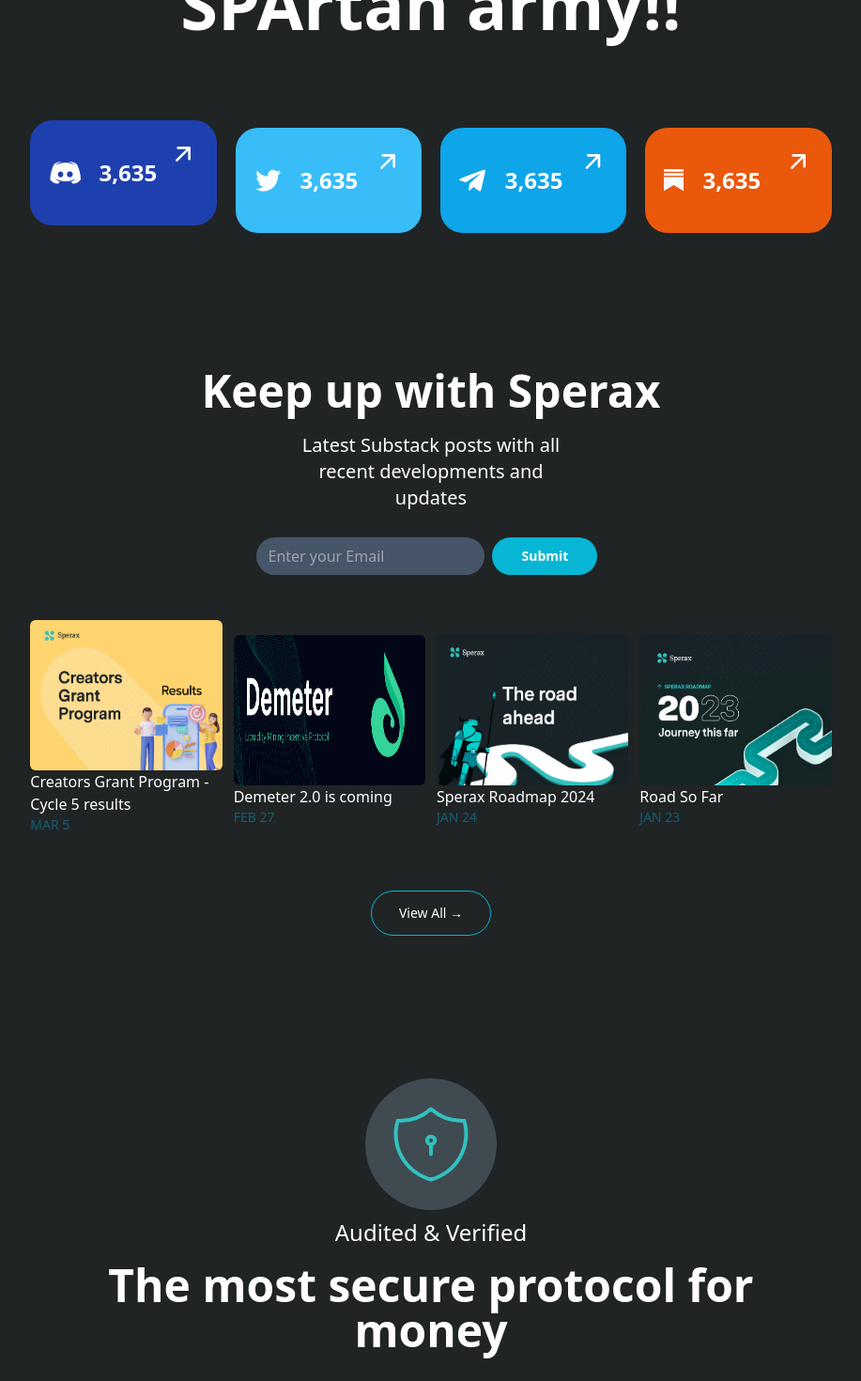
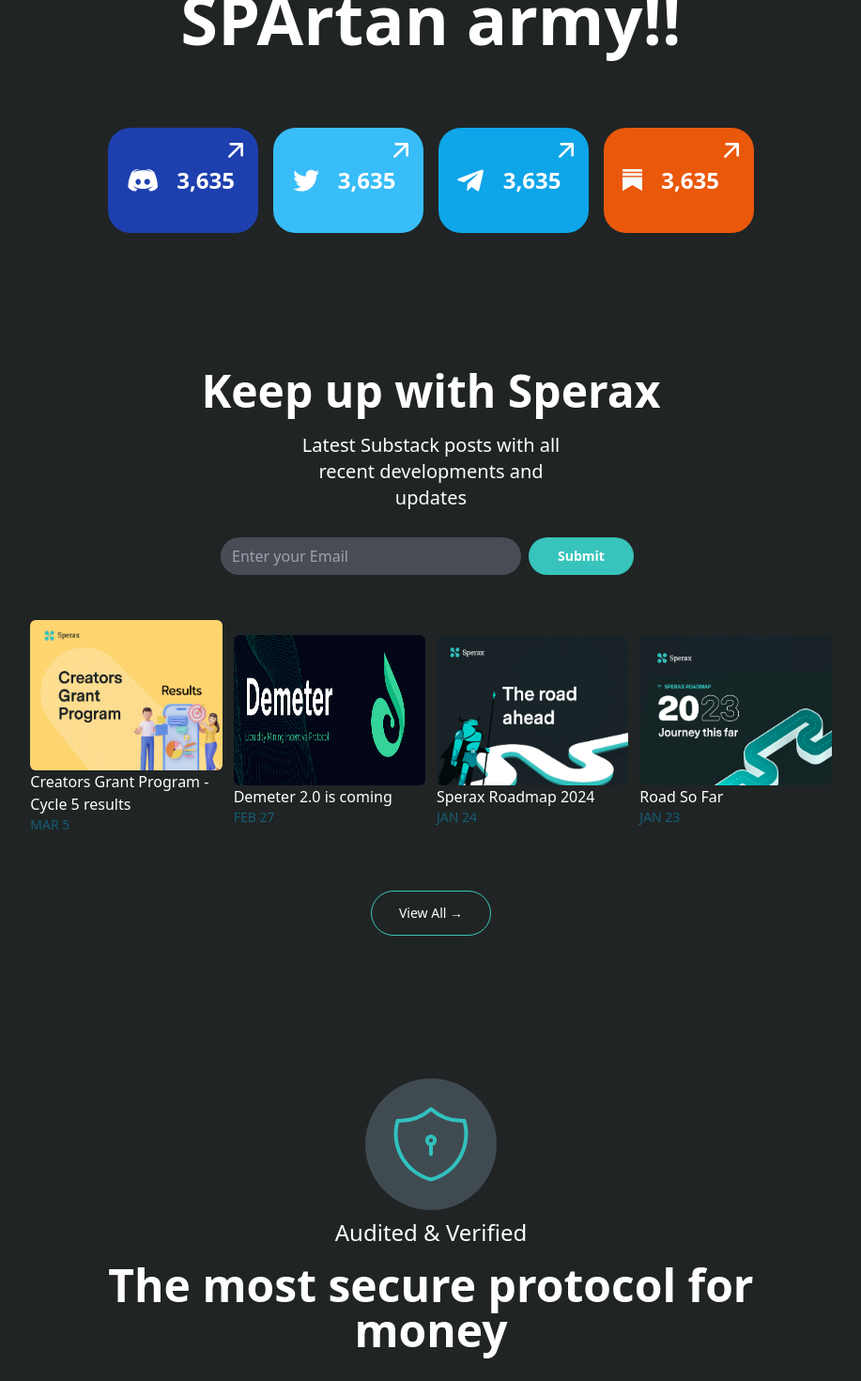
Before and after one commit to prasad-hp/Sperax-Clone, a React (Vite) app: page / in a window 1280 px wide. Shown: the part 7060-8530 px from the top of the page at 94% size, without its empty margins (181-1098 px from the left). Built offline with nearby package versions, Linux system fonts and the light colour scheme.

Commit message:
Updated the code

```diff
--- a/src/components/Footer.jsx
+++ b/src/components/Footer.jsx
@@ -2,9 +2,9 @@
 
 function Footer() {
   return (
-    <footer className='w-8/12 text-white '>
-        <div className='w-full flex lg:items-center items-start justify-center lg:h-screen'>
-            <section className='w-1/2 flex-col flex justify-start'>
+    <footer className='lg:w-8/12 w-11/12 text-white '>
+        <div className='w-full flex lg:flex-row flex-col lg:items-center items-start justify-center lg:h-screen'>
+            <section className='lg:w-1/2 w-full flex-col flex justify-start'>
                 <div className='flex justify-start space-x-3 my-5'>
                     <img src="../../SperaxLogo.svg" alt="SperaxLogo" />
                     <h1 className='text-xl font-semibold'>Sperax</h1>
@@ -24,14 +24,14 @@
                     </a>
                 </div>
                 <p className='font-light text-sm mt-2'>Sperax Foundation © Sperax 2020. All rights reserved.</p>
-                <form className='my-10 w-9/12'>
+                <form className='my-10 lg:w-9/12 flex flex-col items-start w-full'>
                     <p className='font-semibold text-lg'>Subscribe to Our Newsletter to keep up with our latest updates</p>
-                    <input type="text" placeholder='Enter your Email' className='rounded-full bg-slate-600 h-10 pl-3'/>
-                    <input type="submit" className='text-sm font-semibold rounded-full bg-cyan-500 w-28 h-10 m-2 text-white hover:cursor-pointer'/>
+                    <input type="text" placeholder='Enter your Email' className='rounded-full bg-slate-600 h-10 pl-3 mt-2 lg:w-80 w-3/4'/>
+                    <input type="submit" className='text-sm font-semibold rounded-full bg-new-blue w-28 h-10 mt-2 text-white hover:cursor-pointer'/>
                  </form>
             </section>
-            <section className='w-1/2 pl-20 lg:flex justify-end items-start'>
-                <section className='w-1/2 flex flex-col items-start justify-start lg:space-y-24 space-y-5'>
+            <section className='lg:w-1/2 w-full lg:pl-20 flex lg:flex-row flex-col justify-end items-start'>
+                <section className='lg:w-1/2 w-full flex flex-col items-start justify-start lg:space-y-24 space-y-5'>
                     <div className='flex flex-col items-start lg:space-y-7 space-y-2'>
                         <h4 className='text-lg font-medium'>
                             Governance
@@ -55,7 +55,7 @@
                         </h5>
                     </div>
                 </section>
-                <section className='w-1/2 flex flex-col items-start justify-start lg:space-y-24 space-y-5'>
+                <section className='lg:w-1/2 w-full flex flex-col items-start justify-start lg:space-y-24 space-y-5'>
                         <div className='flex flex-col items-start lg:space-y-7 space-y-2'>
                             <h4 className='text-lg font-medium'>
                             Terms and Conditions
--- a/src/components/LandingScreenSeven.jsx
+++ b/src/components/LandingScreenSeven.jsx
@@ -5,23 +5,26 @@
 function LandingScreenSeven() {
   return (
     <div className='w-screen flex items-center justify-center flex-col'>
-                <div className='bg-[url("../../spartan_bg.svg")] bg-top bg-cover bg-origin-content bg-no-repeat w-10/12 flex items-center flex-col justify-center'>
+                <div className='bg-[url("../../spartan_bg.svg")] bg-top bg-cover bg-origin-content bg-no-repeat lg:w-10/12 w-full lg:flex hidden items-center flex-col justify-center'>
                     <img src="../../Macot.svg" alt="Macot" className='w-80 h-auto py-20'/>
                 </div>
-        <div className='w-8/12'>
+        <div className='lg:w-8/12 w-11/12'>
             <div className='flex items-center justify-center flex-col'>
                 <h1 className='text-7xl text-white font-sans font-semibold text-center p-10 w-3/4'>Join the SPArtan army!!</h1>
-                <div className='flex lg:flex-row flex-col items-center justify-around w-full space-x-5 space-y-4 mt-10'>
-                    <LinkCard bg={"bg-blue-800"} icon={"../../discord.svg"} hoverBg={"hover:bg-blue-900"} name={"Discord"} count={"3,635"}/>
-                    <LinkCard bg={"bg-sky-400"} icon={"../../twitter.svg"} hoverBg={"hover:bg-sky-600"} name={"Twitter"} count={"3,635"}/>
-                    <LinkCard bg={"bg-sky-500"} icon={"../../telegram.svg"} hoverBg={"hover:bg-sky-700"} name={"Telegram"} count={"3,635"}/>
-                    <LinkCard bg={"bg-orange-600"} icon={"../../subStack.svg"} hoverBg={"hover:bg-orange-700"} name={"Substack"} count={"3,635"}/>
+                <div className='flex justify-center items-center w-full mt-10'>
+                    <div className='grid lg:grid-cols-4 lg:grid-rows-1 grid-rows-2 gap-4 grid-cols-2'>
+                        <LinkCard bg={"bg-blue-800"} icon={"../../discord.svg"} hoverBg={"hover:bg-blue-900"} name={"Discord"} count={"3,635"} />
+                        <LinkCard bg={"bg-sky-400"} icon={"../../twitter.svg"} hoverBg={"hover:bg-sky-600"} name={"Twitter"} count={"3,635"} />
+                        <LinkCard bg={"bg-sky-500"} icon={"../../telegram.svg"} hoverBg={"hover:bg-sky-700"} name={"Telegram"} count={"3,635"} />
+                        <LinkCard bg={"bg-orange-600"} icon={"../../subStack.svg"} hoverBg={"hover:bg-orange-700"} name={"Substack"} count={"3,635"} />
+                    </div>
                 </div>
+
                 <h2 className='text-white text-5xl font-semibold font-sans mt-36 text-center'>Keep up with Sperax</h2>
                 <h4 className='text-white text-xl lg:w-1/3 md:w-2/3 w-10/12 text-center mt-5'>Latest Substack posts with all recent developments and updates</h4>
                 <form className='m-5 lg:flex-row flex flex-col justify-center items-center'>
-                    <input type="text" placeholder='Enter your Email' className='rounded-full bg-slate-600 h-10 pl-3'/>
-                    <input type="submit" className='text-sm font-semibold rounded-full bg-cyan-500 w-28 h-10 m-2 text-white'/>
+                    <input type="text" placeholder='Enter your Email' className='rounded-full bg-new-cement h-10 pl-3 lg:w-80 md:w-1/2 w-3/4'/>
+                    <input type="submit" className='text-sm font-semibold rounded-full bg-new-blue w-28 h-10 m-2 text-white'/>
                 </form>
                 <div className='w-full flex flex-col lg:flex-row items-start justify-between space-y-4 space-x-3 py-5'>
                     <Article img={"../../article1Img.jpg"} heading={"Creators Grant Program - Cycle 5 results"} date={"MAR 5"}/>
@@ -29,7 +32,7 @@
                     <Article img={"../../article3Img.jpg"} heading={"Sperax Roadmap 2024"} date={"JAN 24"}/>
                     <Article img={"../../article4Img.jpg"} heading={"Road So Far"} date={"JAN 23"}/>
                 </div>
-                <button className="bg-transparent hover:text-cyan-400 duration-150 my-10 text-white text-sm py-2 px-4 h-12 w-32 rounded-full border-cyan-500 border">View All →</button>
+                <button className="bg-transparent hover:text-cyan-400 duration-150 my-10 text-white text-sm py-2 px-4 h-12 w-32 rounded-full border-new-blue border">View All →</button>
                 <div className='w-full flex flex-col items-center justify-center pt-28 text-white font-sans'>
                     <img src="../../audited.svg" alt="Autited" />
                     <h3 className='text-2xl py-2 text-center'>Audited & Verified</h3>
@@ -40,11 +43,11 @@
                         <img src="../../certik.svg" alt="certik" />
                         <img src="../../Peck.svg" alt="Peck" />
                     </div>
-                    <button className="bg-transparent hover:text-cyan-400 duration-150 my-10 text-white text-sm py-2 px-4 h-12 w-32 rounded-full border-cyan-500 border">View Reports </button>
+                    <button className="bg-transparent hover:text-cyan-400 duration-150 my-10 text-white text-sm py-2 px-4 h-12 w-32 rounded-full border-new-blue border">View Reports </button>
                 </div>
                 <div className='bg-white rounded-3xl lg:h-52 w-full text-center flex items-center flex-col justify-center'>
                     <p className='font-light text-xl py-4'>Featured in top tech news publishers</p>
-                    <div className='flex lg:flex-row flex-col space-y-3 justify-center items-center space-x-8 py-3'>
+                    <div className='flex lg:flex-row flex-col space-y-6 justify-center items-center space-x-8 py-5'>
                         <img src="coindesk.svg" alt="coindesk" />
                         <img src="yahoo.svg" alt="yahoo" />
                         <img src="messari.svg" alt="Messari" />
--- a/src/components/LandingScreenSix.jsx
+++ b/src/components/LandingScreenSix.jsx
@@ -13,7 +13,7 @@
           </div>
             <h2 className='text-3xl font-medium py-8 pt-16'>The Governance Process</h2>
           <div className='w-full md:inline-block hidden'>
-            <div className='flex justify-between items-center py-2 xl:px-10 md:px-5 rounded-3xl bg-gray-600'>
+            <div className='flex justify-between items-center py-2 xl:px-10 md:px-5 rounded-3xl bg-new-cement h-32'>
               <div className='flex justify-start items-center lg:space-x-3 space-x-1'>
                 <img src="../../governance.svg" alt="Governance" className='w-20'/>
                 <div className='flex flex-col items-start justify-center space-y-2'>
@@ -64,7 +64,7 @@
               <div>
               </div>
             </div>
-              <button className='w-3/4 mt-3 bg-new-blue rounded-full h-12 font-medium text-white hover:bg-cyan-700 hover:text-gray-300 hover:cursor-pointer flex items-center justify-center'>Learn more →</button>
+              <button className='w-3/4 mt-8 bg-new-blue rounded-full h-12 font-medium text-white hover:bg-cyan-700 hover:text-gray-300 hover:cursor-pointer flex items-center justify-center'>Learn more →</button>
           </div>
           </div>
         </div>
--- a/src/components/LinkCard.jsx
+++ b/src/components/LinkCard.jsx
@@ -2,12 +2,12 @@
 
 function LinkCard(props) {
   return (
-    <div className={`rounded-3xl w-56 h-28 ${props.bg} ${props.hoverBg} flex items-center justify-between p-5 cursor-pointer`}>
-        <div className='flex justify-start items-center space-x-5 w-4/5'>
+    <div className={`rounded-3xl lg:max-w-56 lg:min-w-40 w-28 h-28 ${props.bg} ${props.hoverBg} flex items-center justify-between p-5 cursor-pointer relative`}>
+        <div className='flex lg:flex-row flex-col justify-center lg:justify-start items-center space-x-5 w-4/5'>
             <img src={props.icon} alt={props.name} className='h-6'/>
             <p className='text-white text-2xl font-semibold'>{props.count}</p>
         </div>
-        <div className='w-1/5 flex justify-end items-start h-full'>
+        <div className='absolute top-2 right-2 z-10 flex justify-end items-start h-full'>
             <img src="../../uparrow.svg" alt="Arrow" className='h-8'/>
         </div>
     </div>
```
